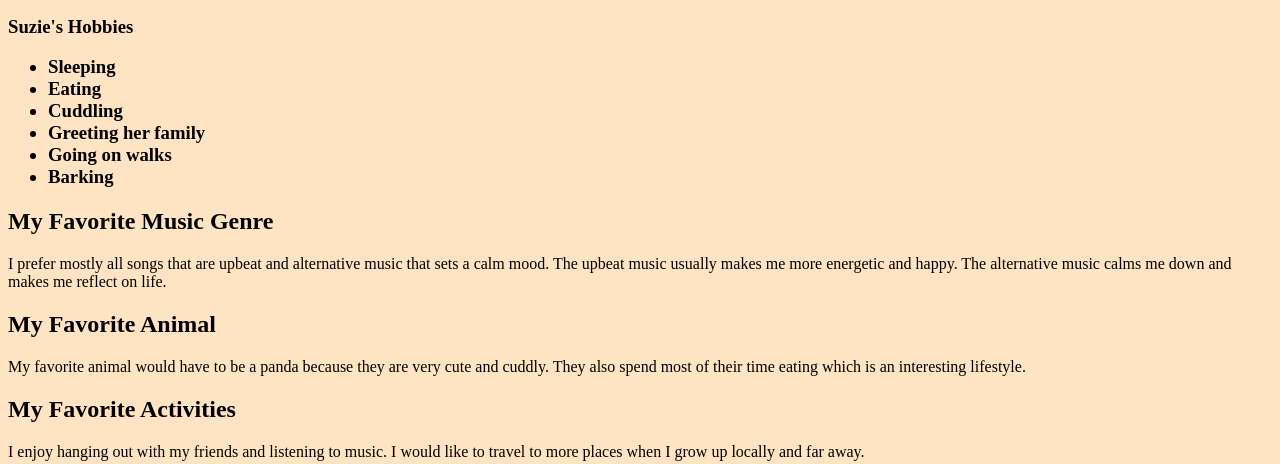
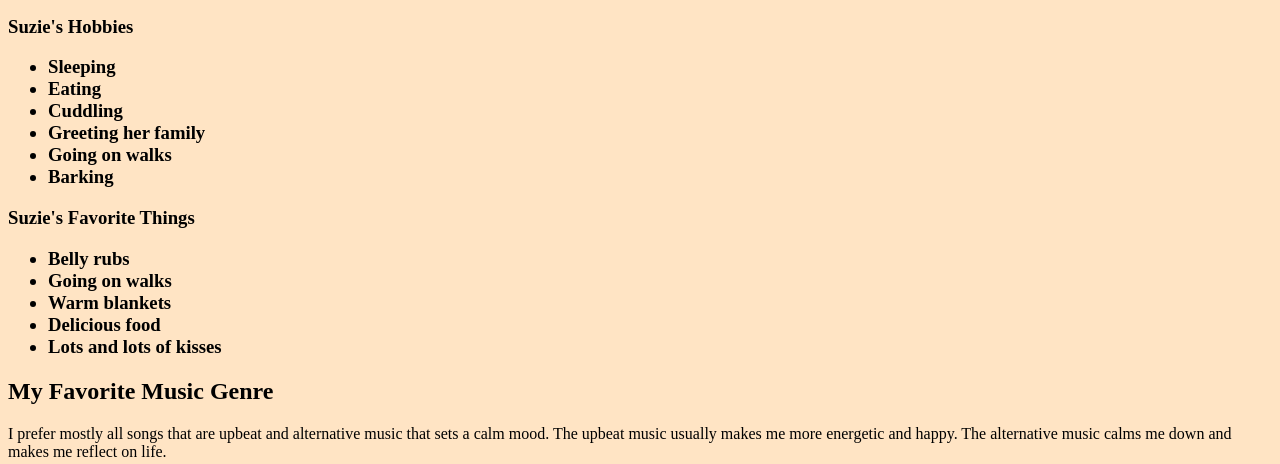
Before and after one commit to nguyevan007/suziethedog, a plain HTML site: page index.html in a window 1280 px wide. Shown: the part 417-881 px from the top of the page. Drawn offline with Linux system fonts and the light colour scheme.

Commit message:
Update index.html

```diff
--- a/index.html
+++ b/index.html
@@ -18,6 +18,14 @@
   <li>Going on walks</li>
   <li>Barking</li>
 </ul>
+<h3>Suzie's Favorite Things<h3>
+<ul>
+  <li>Belly rubs</li>
+  <li>Going on walks</li>
+  <li>Warm blankets</li>
+  <li>Delicious food</li>
+  <li>Lots and lots of kisses</li>
+</ul>
 <h2>My Favorite Music Genre</h2>
 <p>I prefer mostly all songs that are upbeat and alternative music that sets a calm mood. The upbeat music usually makes me more energetic and happy. The alternative music calms me down and makes me reflect on life.</p>
 <h2>My Favorite Animal</h2>
```
